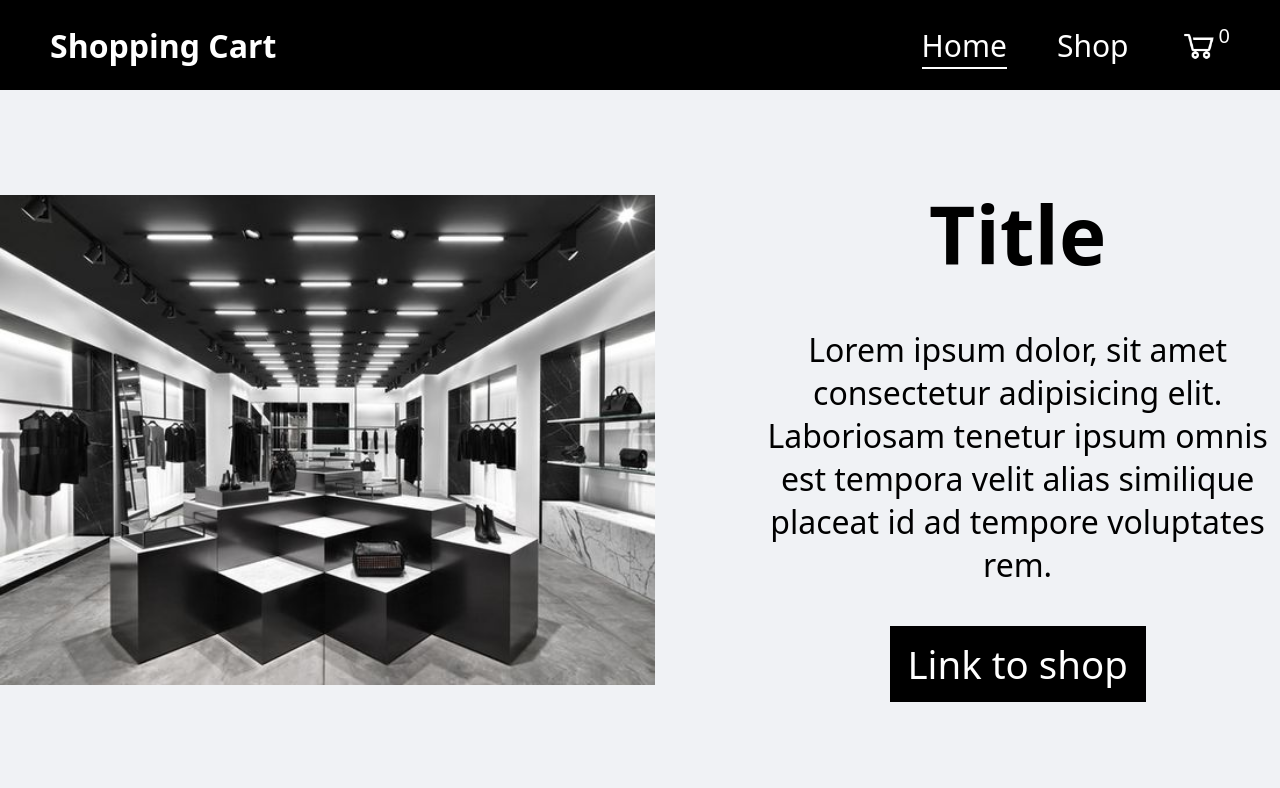
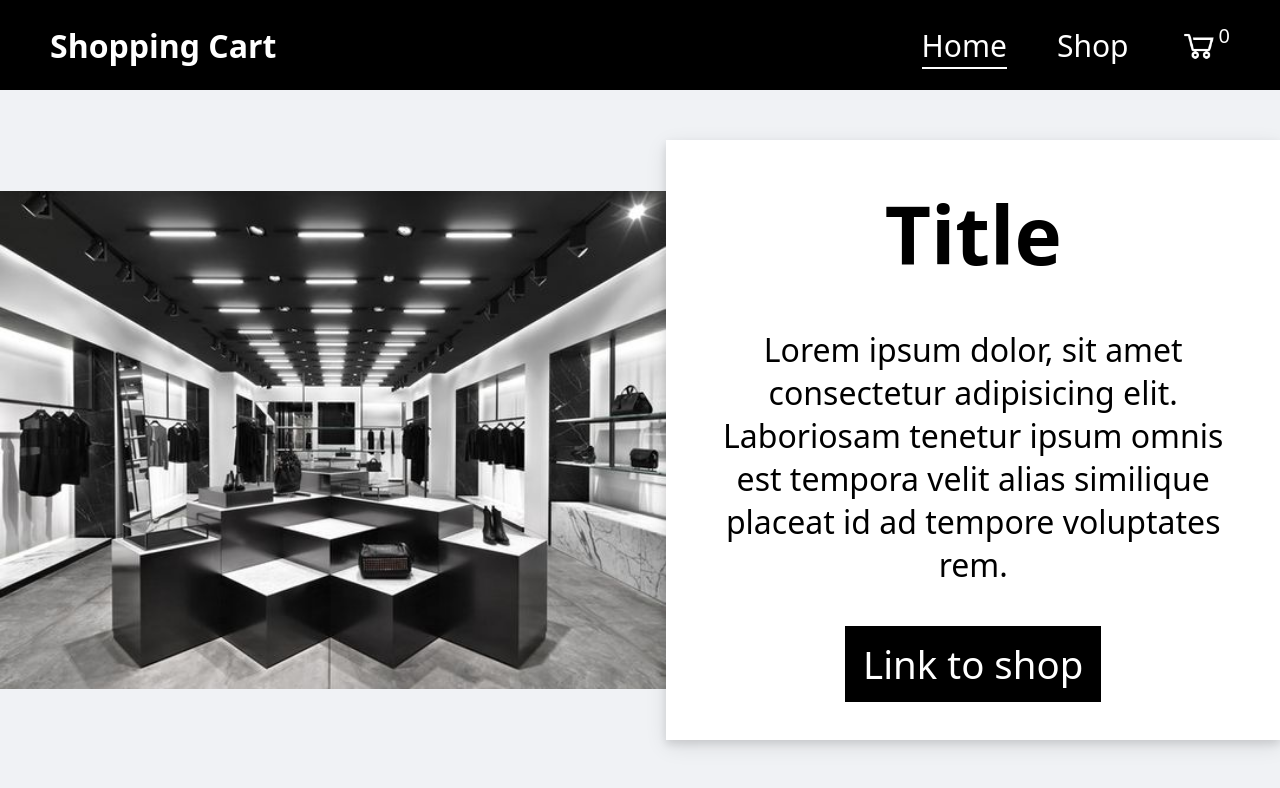
Before and after one commit to SamuelFerfort/shopping-cart, a React (Vite) app: page / in a window 1280 px wide. Shown: the top 788 px of the page. Built offline with nearby package versions, Linux system fonts and the light colour scheme; no server answers.

Commit message:
improve landing page

```diff
--- a/src/index.css
+++ b/src/index.css
@@ -51,7 +51,6 @@ section {
   display: flex;
   justify-content: center;
   align-items: center;
-  gap: 100px;
   background-color: #f0f2f5;
   > img {
     width: 800px;
@@ -60,9 +59,15 @@ section {
   > div {
     display: flex;
     flex-direction: column;
+    justify-content: center;
+    box-shadow: 0 4px 8px rgba(0, 0, 0, 0.1), 0 6px 20px rgba(0, 0, 0, 0.1);
+
     gap: 40px;
     width: 70ch;
+    height: 520px;
     text-align: center;
+    background-color: white;
+    padding: 40px;
 
     > h1 {
       font-size: 5rem;
```
